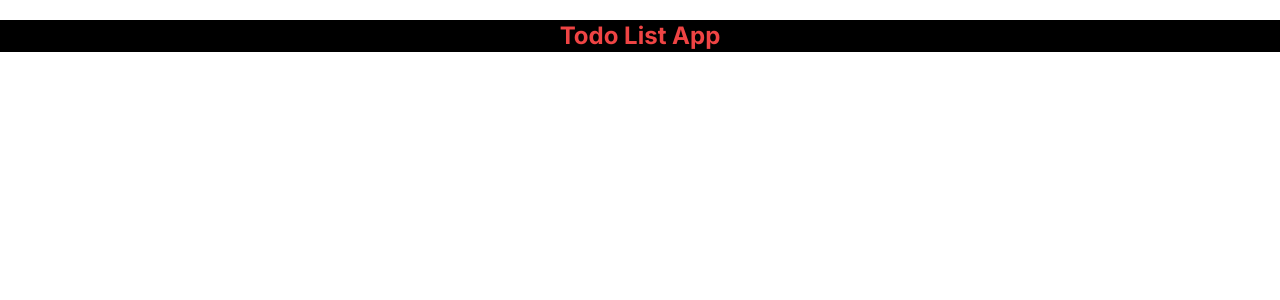
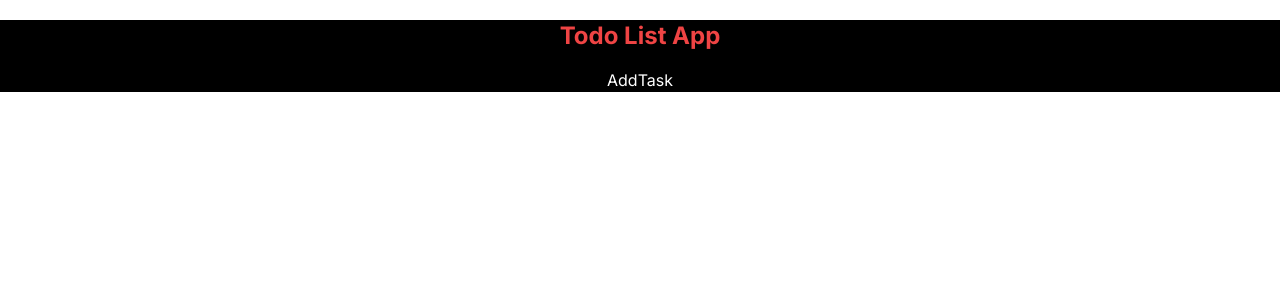
Before and after one commit to NimeshPiyumantha/Simple-To-Do_App, a Next.js app: page / in a window 1280 px wide. Shown: the top 300 px of the page. Built offline with nearby package versions, Linux system fonts and the light colour scheme.

Commit message:
Add AddTask components

```diff
--- a/src/app/page.tsx
+++ b/src/app/page.tsx
@@ -1,8 +1,11 @@
+import AddTask from "@/components/AddTask";
+
 export default function Home() {
   return (
     <main className="max-w-4xl mx-auto mt-4">
       <div className="text-center my-5 flex flex-col gap-4">
         <h1 className="text-2xl font-bold text-red-500">Todo List App</h1>
+        <AddTask/>
       </div>
     </main>
   );
--- /dev/null
+++ b/src/components/AddTask.tsx
@@ -0,0 +1,7 @@
+import React from "react";
+
+const AddTask = () => {
+  return <div>AddTask</div>;
+};
+
+export default AddTask;
```
